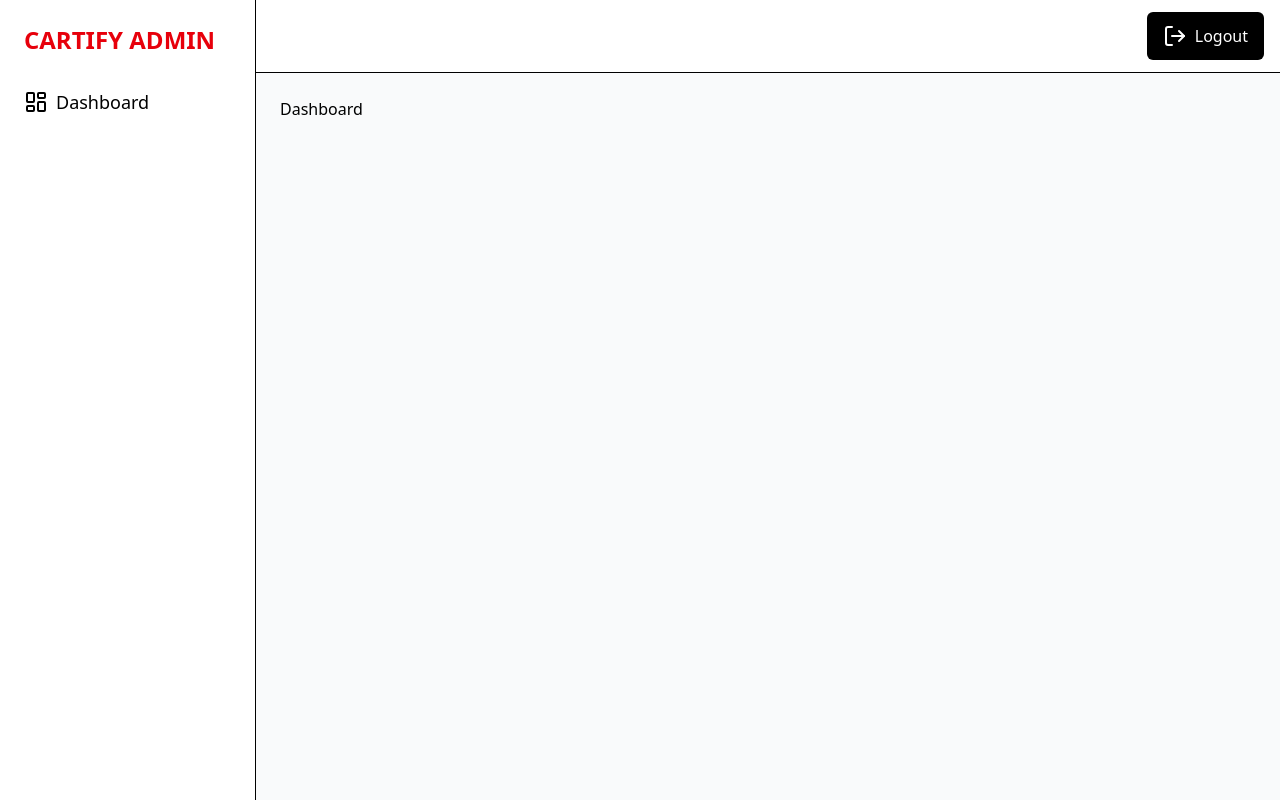
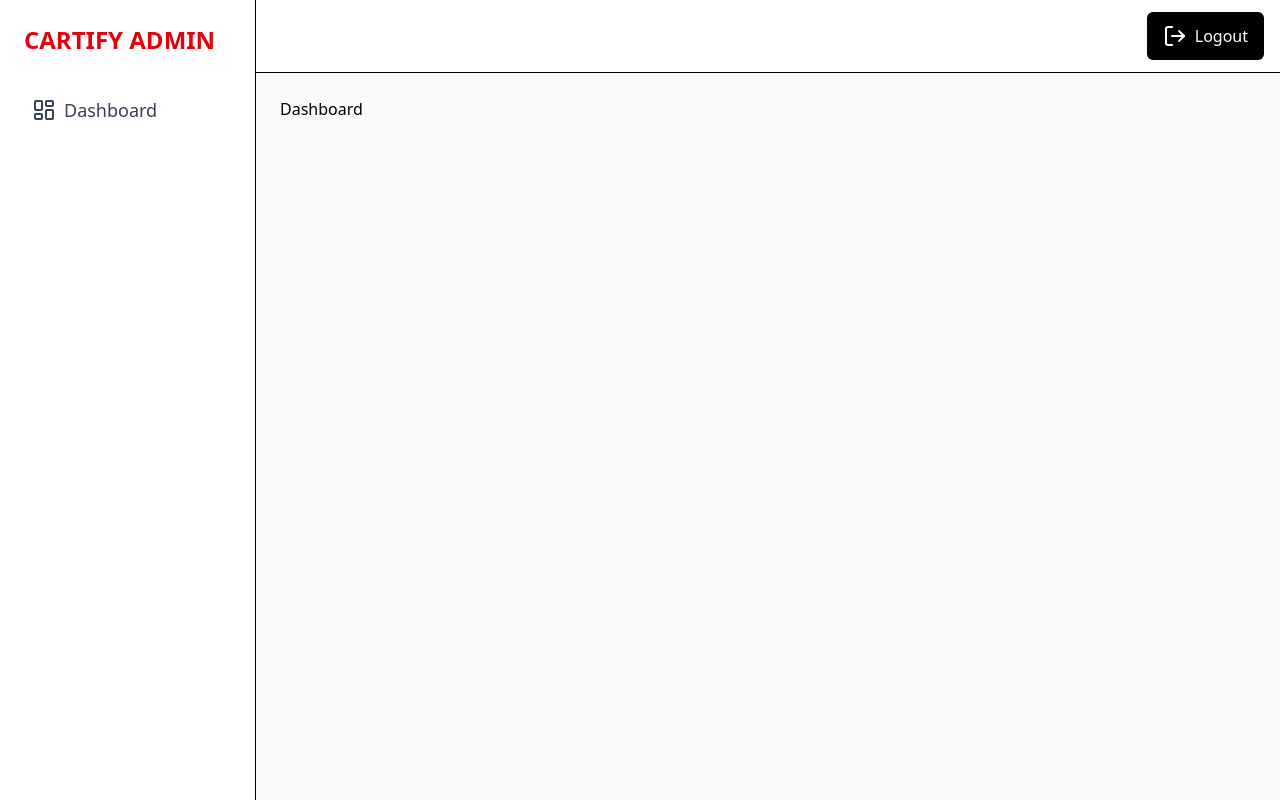
Before and after one commit to Yassin-101/CARTIFY, a React (Vite) app in the folder frontend/: page /admin in a window 1280 px wide. Built offline with nearby package versions, Linux system fonts and the light colour scheme.

Commit message:
added changes

```diff
--- a/frontend/src/Component/AdminSidebar.jsx
+++ b/frontend/src/Component/AdminSidebar.jsx
@@ -8,7 +8,7 @@ const AdminSidebar = () => {
       <h2 className='text-2xl font-bold text-red-600 mb-8'>CARTIFY ADMIN</h2>
       <span className=''>
         <ul>
-          <NavLink>
+          <NavLink to={'/admin'} className={({isActive})=>`block px-2 py-2 rounded hover:text-red-600 ${isActive?"font-medium text-gray-700":"text-red-600"}`}>
           <span className='flex gap-2 text-lg items-center'>
           <LayoutDashboard />
             Dashboard
```
